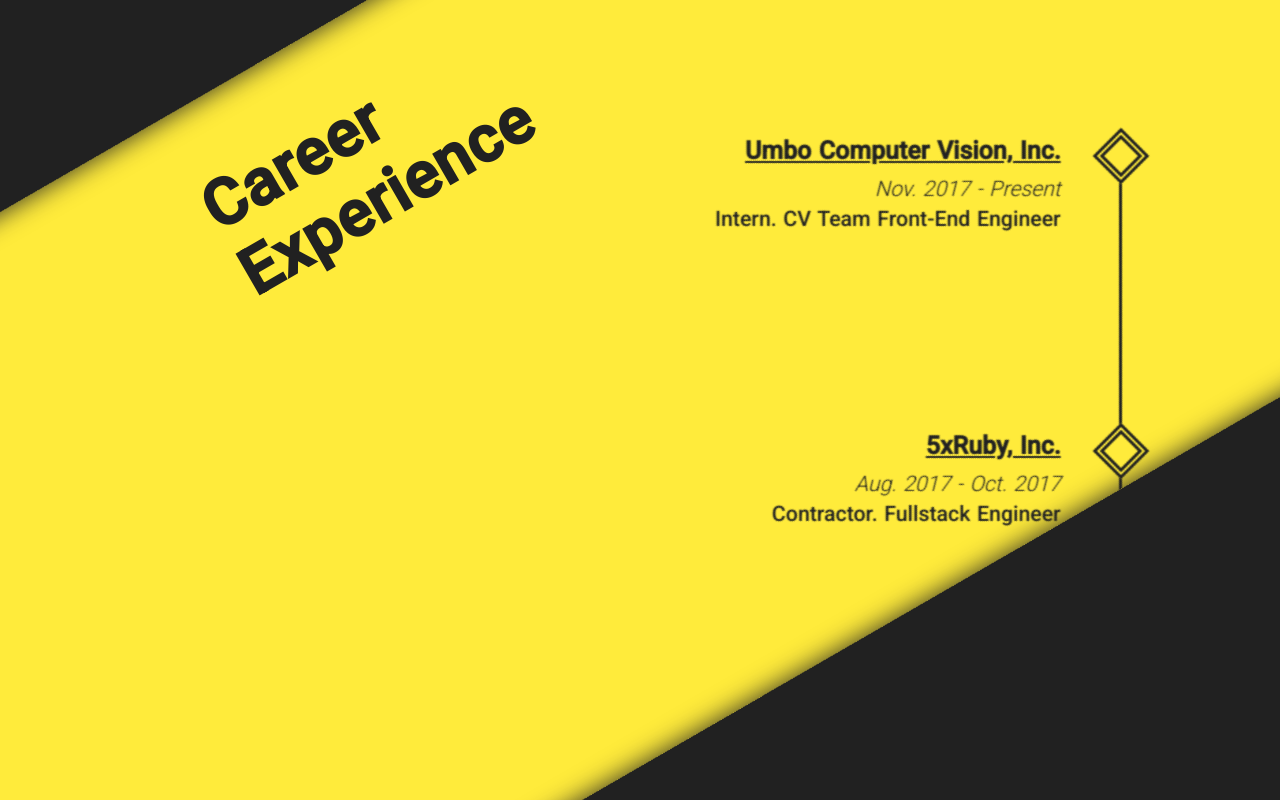
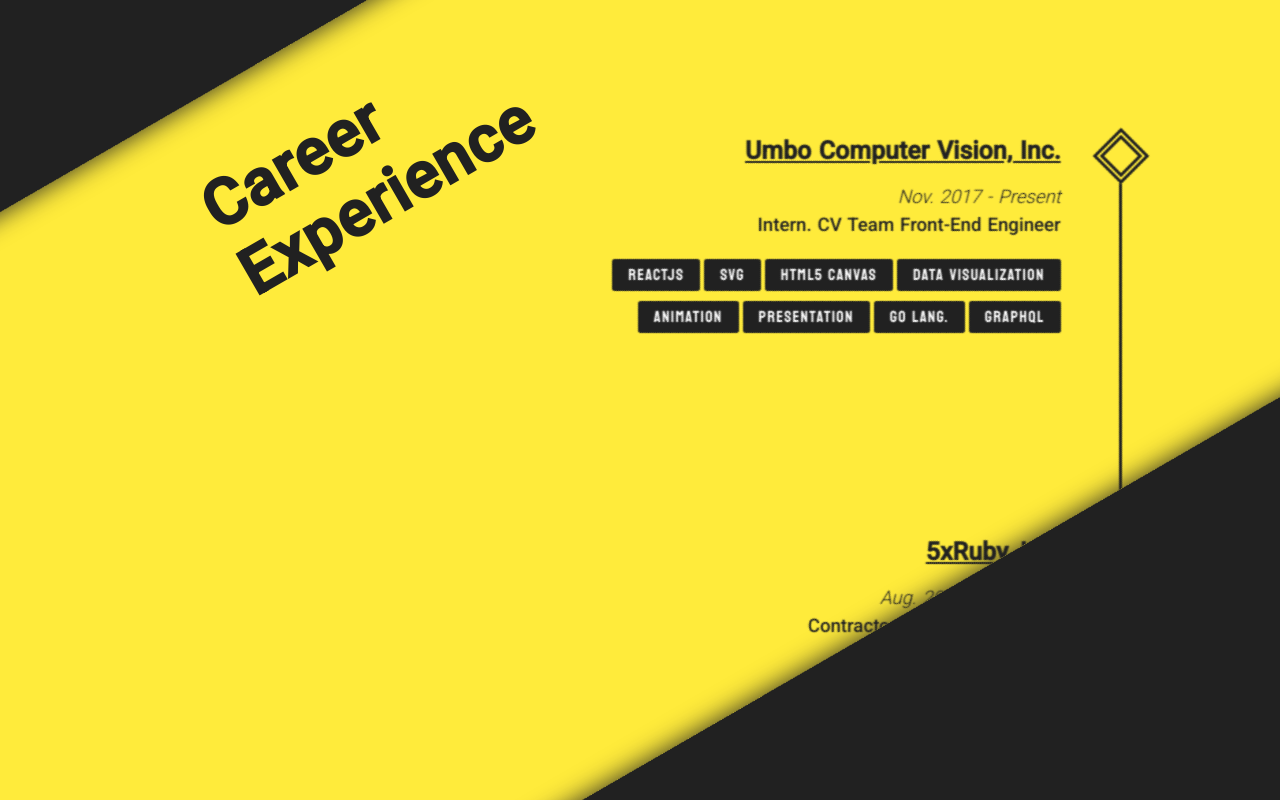
Before and after one commit to Alexius-Huang/Svartalvheim, a Nuxt app: page /maxwell-alexius in a window 1280 px wide. Shown: the part 2120-2920 px from the top of the page. Built offline with nearby package versions, Linux system fonts and the light colour scheme.

Commit message:
Add info for career experience

```diff
--- a/components/misc/MaxwellAlexius.CareerExperience.vue
+++ b/components/misc/MaxwellAlexius.CareerExperience.vue
@@ -40,28 +40,89 @@
 
     <div class="parallelogram-bg">
       <h2 class="title">Career Experience</h2>
+
       <div class="content-wrapper">
-
         <ul class="timeline">
-          <li>
+          <li :class="{ active: active.includes('umbo-cv') }" @click="handleToggleEvent('umbo-cv')">
             <h3>Umbo Computer Vision, Inc.</h3>
             <p class="date">Nov. 2017 - Present</p>
             <p class="position">Intern. CV Team Front-End Engineer</p>
+            <div class="tags">
+              <span class="tag">ReactJS</span>
+              <span class="tag">SVG</span>
+              <span class="tag">HTML5 Canvas</span>
+              <span class="tag">Data Visualization</span>
+              <span class="tag">Animation</span>
+              <span class="tag">Presentation</span>
+              <span class="tag">Go Lang.</span>
+              <span class="tag">GraphQL</span>
+            </div>
+            <article class="content">
+              <ul>
+                <li>Built a data visualization tool for showing the images' ground-truth and metrices by using Radar charts</li>
+                <li>Helped maintain Front-end projects including the data visualization and data labelling platform</li>
+                <li>Visualizes the evaluation results of trained model using Line charts with Animation</li>
+                <li>Refactor and helped upgrade the model demo site for Sales & Marketing team</li>
+                <li>Held internal share about asynchronous programming in JavaScript including the ES6 Promise and ES7 Async-Await feature</li>
+                <li>Held internal share about GraphQL 101 and use Go Lang. to demonstrate GraphQL Go</li>
+              </ul>
+            </article>
           </li>
-          <li>
+          <li :class="{ active: active.includes('5xruby-contractor') }" @click="handleToggleEvent('5xruby-contractor')">
             <h3>5xRuby, Inc.</h3>
             <p class="date">Aug. 2017 - Oct. 2017</p>
             <p class="position">Contractor. Fullstack Engineer</p>
+            <div class="tags">
+              <span class="tag">Ruby</span>
+              <span class="tag">Ruby on Rails</span>
+            </div>
+            <article class="content">
+              <ul>
+                <li>Use <code>tenant</code> gem to realize multitenancy in Ruby on Rails</li>
+                <li>Has experience working remotely</li>
+              </ul>
+            </article>
           </li>
-          <li>
+          <li :class="{ active: active.includes('5xruby') }" @click="handleToggleEvent('5xruby')">
             <h3>5xRuby, Inc.</h3>
             <p class="date">Mar. 2017 - Jul. 2017</p>
             <p class="position">Intern. Ruby on Rails Developer</p>
+            <div class="tags">
+              <span class="tag">Ruby</span>
+              <span class="tag">Ruby on Rails</span>
+              <span class="tag">ReactJS</span>
+              <span class="tag">HTML5 & CSS3</span>
+              <span class="tag">Functional Programming</span>
+              <span class="tag">Go Lang.</span>
+              <span class="tag">Open Source Project</span>
+              <span class="tag">Presentation</span>
+            </div>
+            <article class="content">
+              <ul>
+                <li>Learned basics of HTML5, CSS3, JavaScript and Ruby on Rails</li>
+                <li>Helped build the internal HR management system with Rails</li>
+                <li>Learned the basic concept of functional programming</li>
+                <li>Contributed an open source project, Goby Lang, which is another programming language compiled by Go but has a Ruby-like syntax with Go's concurrency feature</li>
+                <li>Attended SITCON Hong Kong 2017 as a speaker and talked about contributing open-source projects experience</li>
+              </ul>
+            </article>
           </li>
-          <li>
+          <li :class="{ active: active.includes('potentia') }" @click="handleToggleEvent('potentia')">
             <h3>Potentia Computer, Inc.</h3>
             <p class="date">Jul. 2016 - Aug. 2016</p>
             <p class="position">Intern. Back-End Engineer</p>
+            <div class="tags">
+              <span class="tag">PHP</span>
+              <span class="tag">CodeIgniter 3</span>
+              <span class="tag">ReactJS</span>
+            </div>
+            <article class="content">
+              <ul>
+                <li>Learned the MVC framework - PHP CodeIgniter 3</li>
+                <li>Helped build the system which manages the backend of the company product</li>
+                <li>Present ReactJS 101 for colleagues</li>
+              </ul>
+            </article>
           </li>
         </ul>
 
@@ -75,11 +136,26 @@
 
 <script>
 export default {
+  data() {
+    return { active: [] };
+  },
+  methods: {
+    handleToggleEvent(type) {
+      if (this.active.includes(type)) {
+        const active = [...this.active];
+        active.splice(this.active.indexOf(type), 1);
+        this.active = active;
+      } else {
+        this.active = [...this.active, type];
+      }
+    },
+  },
 };
 </script>
 
 <style scoped lang="sass">
 @import '../../sass/colors.sass'
+@import '../../sass/helpers.sass'
 
 section.career-experience
   width: 100vw
@@ -138,7 +214,7 @@
   top: 0
   height: 200vh
   padding: 75vh 0
-  width: 400pt
+  width: 50vw
   overflow-y: auto
 
   > li
@@ -188,10 +264,83 @@
       text-decoration: underline
     > p
       margin-top: 4pt
+
       &.date
+        margin-top: 16pt
+        font-size: 14pt
         font-style: italic
       &.position
+        font-size: 14pt
         font-weight: 500
+
+    > div.tags
+      line-height: 32pt
+      margin-top: 12pt
+      > span.tag
+        border-radius: 2pt
+        display: inline-block
+        color: white
+        font-size: 12pt
+        padding: 0 12pt
+        // height: 24pt
+        letter-spacing: 1pt
+        line-height: 24pt
+        font-family: 'Staatliches', 'Roboto', sans-serif
+        background-color: $grey-900
+        margin-left: 3pt
+
+    > article.content
+      display: none
+      > ul
+        > li
+          text-align: left
+          list-style-type: none
+          font-size: 12pt
+          font-weight: 500
+          line-height: 1.7
+          letter-spacing: .5pt
+          padding: 6pt 24pt 6pt 12pt
+          border-left: 5pt solid $grey-900
+          background-color: white
+          position: relative
+
+          &:before
+            content: ''
+            position: absolute
+            border-left: 15pt solid transparent
+            border-right: 15pt solid transparent
+            border-bottom: 15pt solid $yellow-500
+            right: -5pt
+            top: 0
+            transform-origin: right bottom
+            transform: rotate(45deg)
+            margin: 0
+
+          + li
+            margin-top: 12pt
+
+    &.active
+      + li
+        margin-top: 50pt
+      &:after
+        transform: rotate(0)
+        transition: .25s
+      &:before
+        height: calc(100% + 50pt)
+      &:last-child:before
+        height: 0
+      > article.content
+        margin-top: 24pt
+        display: block
+        animation: fadeIn 1s
+
+@keyframes fadeIn
+  0%
+    transform: translateX(-300pt)
+    opacity: 0
+  100%
+    transform: translateX(0)
+    opacity: 1
 
 @media screen and (max-width: 768px)
   section.career-experience
@@ -237,6 +386,8 @@
 
     > li
       padding-left: 20pt
+      padding-right: 70pt
+
       &:first-child
         margin-top: 0
       &:before
@@ -247,9 +398,24 @@
 
       > h3
         font-size: 16pt
+        padding-right: 15pt
       > p.date
-        margin-top: 2pt
+        margin-top: 20pt
         font-size: 12pt
       > p.position
-        font-size: 13pt
+
+      > div.tags
+        line-height: 26pt
+        > span.tag
+          font-size: 10pt
+          line-height: 20pt
+      > article.content
+        > ul
+          padding: 0
+          > li
+            font-size: 12pt
+            line-height: 1.5
+            + li
+              margin-top: 8pt
+
 </style>
--- /dev/null
+++ b/components/misc/MaxwellAlexius.Interest.vue
@@ -0,0 +1,13 @@
+<template>
+  <section class="interest">
+  </section>
+</template>
+
+<script>
+export default {
+};
+</script>
+
+<style scoped lang="sass">
+section.interest
+</style>
--- a/layouts/default.vue
+++ b/layouts/default.vue
@@ -31,4 +31,11 @@
 /* optional: show position indicator in red */
 ::-webkit-scrollbar-thumb
   // background: #FF0000
+
+code
+  font-family: 'Share Tech Mono', 'Roboto Mono', monospace
+  color: $yellow-500
+  padding: 3pt 5pt
+  border-radius: 2pt
+  background-color: transparentize($grey-900, 0.1)
 </style>
--- a/pages/index.vue
+++ b/pages/index.vue
@@ -1,24 +1,6 @@
 <template>
   <section class="container">
-    <div>
-      <app-logo/>
-      <h1 class="title">
-        svartalvheim
-      </h1>
-      <h2 class="subtitle">
-        My website
-      </h2>
-      <div class="links">
-        <a
-          href="https://nuxtjs.org/"
-          target="_blank"
-          class="button--green">Documentation</a>
-        <a
-          href="https://github.com/nuxt/nuxt.js"
-          target="_blank"
-          class="button--grey">GitHub</a>
-      </div>
-    </div>
+    <p>Redirecting to Svartalvheim ...</p>
   </section>
 </template>
 
@@ -28,37 +10,26 @@
 export default {
   components: {
     AppLogo
-  }
+  },
+  mounted() {
+    window.setTimeout(() => {
+      this.$router.push({ name: 'maxwell-alexius' });
+    }, 5000);
+  },
 }
 </script>
 
-<style>
-.container {
-  min-height: 100vh;
-  display: flex;
-  justify-content: center;
-  align-items: center;
-  text-align: center;
-}
+<style scoped lang="sass">
+@import '../sass/colors.sass'
+@import '../sass/helpers.sass'
 
-.title {
-  font-family: "Quicksand", "Source Sans Pro", -apple-system, BlinkMacSystemFont, "Segoe UI", Roboto, "Helvetica Neue", Arial, sans-serif; /* 1 */
-  display: block;
-  font-weight: 300;
-  font-size: 100px;
-  color: #35495e;
-  letter-spacing: 1px;
-}
+section.container
+  height: 100vh
+  @include vertical-align
+  text-align: center
+  > p
+    font-family: 'Staatliches'
+    font-size: 24pt
+    color: $yellow-500
 
-.subtitle {
-  font-weight: 300;
-  font-size: 42px;
-  color: #526488;
-  word-spacing: 5px;
-  padding-bottom: 15px;
-}
-
-.links {
-  padding-top: 15px;
-}
 </style>
```
Also changed, not shown: assets/icons/link.svg (added).
